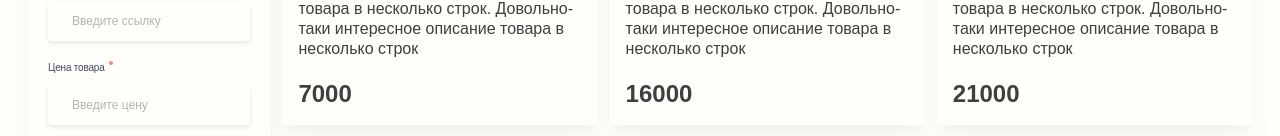
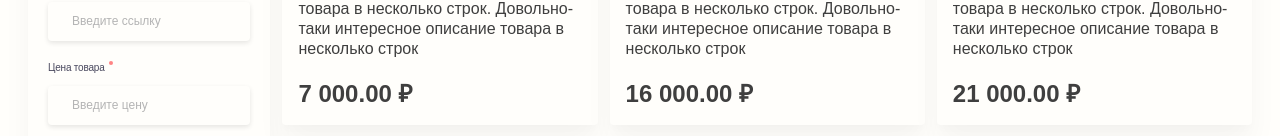
Before and after one commit to Dread707/idaproject_test, a Nuxt app: page / in a window 1280 px wide. Shown: the part 353-489 px from the top of the page. Built offline with nearby package versions, Linux system fonts and the light colour scheme.

Commit message:
feat: save state

```diff
--- a/components/TheMain.vue
+++ b/components/TheMain.vue
@@ -137,12 +137,16 @@ export default {
     setTimeout(() => {
       this.isLoading = false
     }, 1000)
+    if (localStorage.getItem('products')) {
+      this.products = JSON.parse(localStorage.getItem('products'))
+    }
   },
   methods: {
     createNewProduct(product) {
       // Доделать проверку на уже существующий товар
       if (product.id) {
         this.products.unshift(product)
+        localStorage.setItem('products', JSON.stringify(this.products))
         setTimeout(() => {
           document.getElementsByClassName('product-container')[
             product.id
@@ -157,6 +161,7 @@ export default {
           'flex flex-col product-container fadeOutLeft'
         setTimeout(() => {
           this.products.splice(index, 1)
+          localStorage.setItem('products', JSON.stringify(this.products))
         }, 1000)
       }
     },
--- a/components/TheNewProductCard.vue
+++ b/components/TheNewProductCard.vue
@@ -74,7 +74,7 @@
             id="price"
             v-model="newProductForm.price.value"
             v-price
-            pattern="[(][0-9]{3}[)] [0-9]{3}-[0-9]{4}"
+            onkeyup="this.value = this.value.replace(/[^0-9 ]/g,'');"
             maxlength="9"
             type="text"
             placeholder="Введите цену"
--- a/components/products/ProductItem.vue
+++ b/components/products/ProductItem.vue
@@ -17,10 +17,15 @@
     <div class="p-4">
       <h1 class="mb-4 product-item-name">{{ product.name }}</h1>
       <p class="mb-5 product-item-description">
-        Довольно-таки интересное описание товара в несколько строк.
-        Довольно-таки интересное описание товара в несколько строк
+        {{
+          product.info
+            ? product.info
+            : 'Довольно-таки интересное описание товара в несколько строк. Довольно-таки интересное описание товара в несколько строк'
+        }}
       </p>
-      <span class="mb-2 product-item-price">{{ product.price }}</span>
+      <span class="mb-2 product-item-price">
+        {{ formatPrice(product.price) }} ₽
+      </span>
     </div>
   </div>
 </template>
@@ -36,6 +41,12 @@ export default {
       default: () => {
         return {}
       },
+    },
+  },
+  methods: {
+    formatPrice(value) {
+      const val = (value / 1).toFixed(2).replace('.', '.')
+      return val.toString().replace(/\B(?=(\d{3})+(?!\d))/g, ' ')
     },
   },
 }
```
